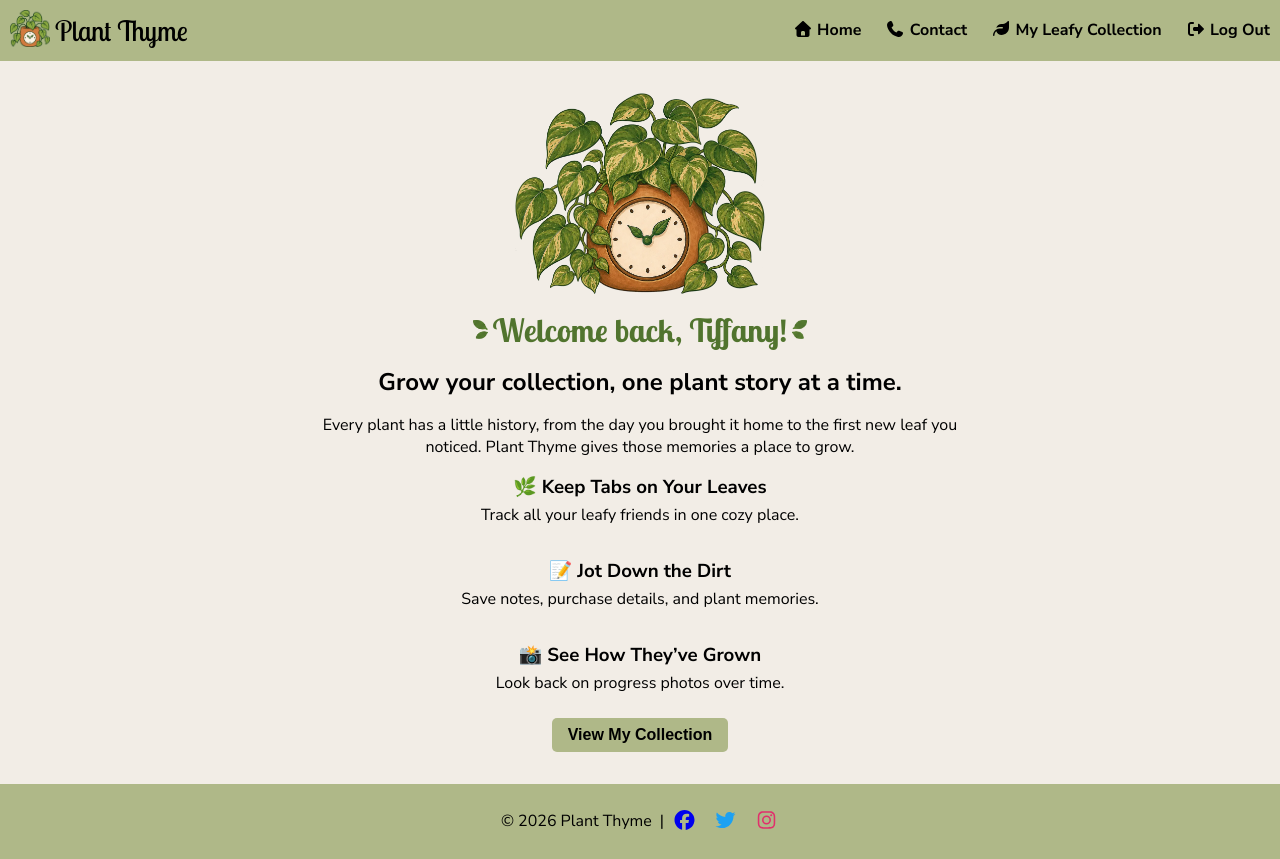
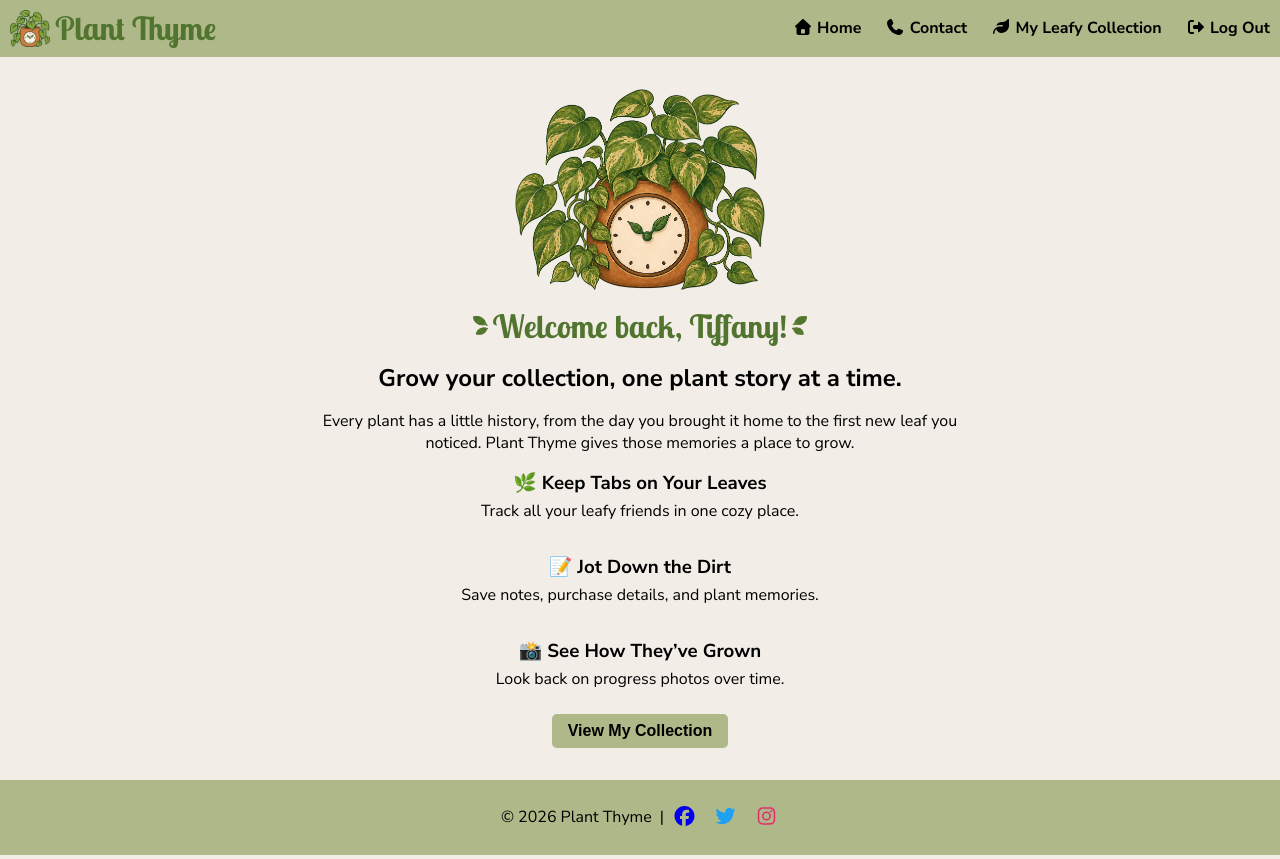
Before and after one commit to tiff-m-tech/plant-thyme, a React (Vite) app in the folder PlantThyme/: page /home in a window 1280 px wide. Built offline with nearby package versions, Linux system fonts and the light colour scheme.

Commit message:
Fix header so brand name also links to home page.

```diff
--- a/PlantThyme/src/components/layout/Header.jsx
+++ b/PlantThyme/src/components/layout/Header.jsx
@@ -5,15 +5,15 @@ export default function Header({ isLoggedIn, setIsLoggedIn }) {
     return (
         <header>
             <div className="header-left">
-                <Link to="/home">
+                <Link to="/home" className="header-brand-link">
                     <img
                         href="index.html"
                         src="/images/brand/mini-logo.png"
                         alt="Mini Plant Thyme Logo"
                         className="mini-logo"
                     />
+                    <span className="header-brand-name">Plant Thyme</span>
                 </Link>
-                <span className="header-brand-name">Plant Thyme</span>
             </div>
             <NavBar isLoggedIn={isLoggedIn} setIsLoggedIn={setIsLoggedIn} />
         </header>
--- a/PlantThyme/src/components/layout/layout.css
+++ b/PlantThyme/src/components/layout/layout.css
@@ -5,8 +5,6 @@ header {
     align-items: center;
     justify-content: space-between;
     font-family: var(--brand-font);
-    font-weight: 400;
-    font-style: normal;
     background-color: var(--light-green);
     padding: 5px;
 }
@@ -17,7 +15,15 @@ header {
 }
 
 .header-brand-name {
-    font-size: 1.75rem;
+    color: var(--dark-green);
+    font-size: 2rem;
+    font-weight: bold;
+}
+
+.header-brand-link {
+    display: flex;
+    align-items: center;
+    text-decoration: none;
 }
 
 /* Navbar — mobile first ------------------------------------------------------ */
```
